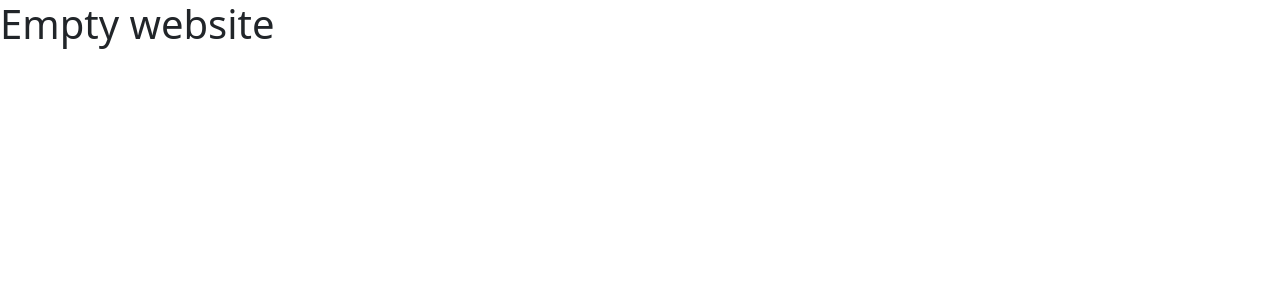
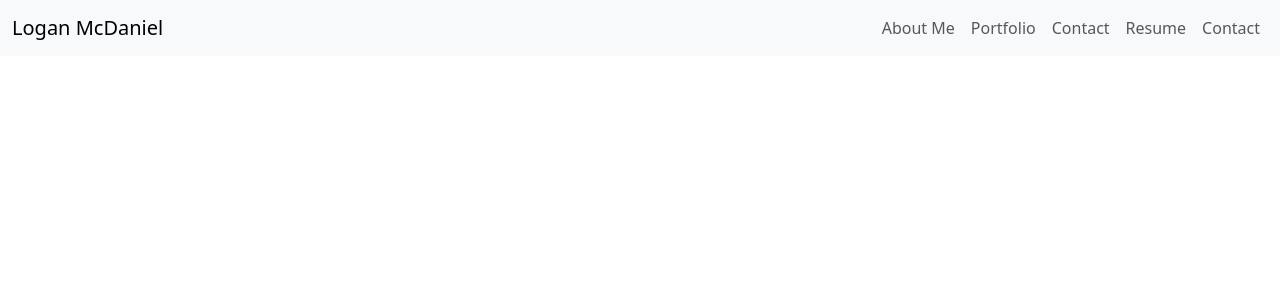
Before and after one commit to lsmcd/React-Portfolio, a React (Vite) app: page / in a window 1280 px wide. Shown: the top 300 px of the page. Built offline with nearby package versions, Linux system fonts and the light colour scheme.

Commit message:
add base navbar component

```diff
--- a/src/App.jsx
+++ b/src/App.jsx
@@ -1,10 +1,11 @@
 import reactLogo from './assets/react.svg'
 import viteLogo from '/vite.svg'
+import Navbar from './components/Navbar.jsx'
 
 function App() {
   return (
     <>
-      <h1>Empty website</h1>
+      <Navbar />
     </>
   )
 }
--- /dev/null
+++ b/src/components/Navbar.jsx
@@ -0,0 +1,28 @@
+export default function Navbar() {
+    return <>
+        <nav class="navbar navbar-expand-lg bg-light">
+        <div class="container-fluid">
+            <a class="navbar-brand" href="#">Logan McDaniel</a>
+            <div class="collapse navbar-collapse" id="navbarSupportedContent">
+            <ul class="navbar-nav ms-auto mb-2 mb-lg-0">
+                <li class="nav-item">
+                    <a class="nav-link">About Me</a>
+                </li>
+                <li class="nav-item">
+                    <a class="nav-link">Portfolio</a>
+                </li>
+                <li class="nav-item">
+                    <a class="nav-link">Contact</a>
+                </li>
+                <li class="nav-item">
+                    <a class="nav-link">Resume</a>
+                </li>
+                <li class="nav-item">
+                    <a class="nav-link">Contact</a>
+                </li>
+            </ul>
+            </div>
+        </div>
+        </nav>
+    </>
+}
```
Also changed, not shown: src/js/main.js (deleted).
